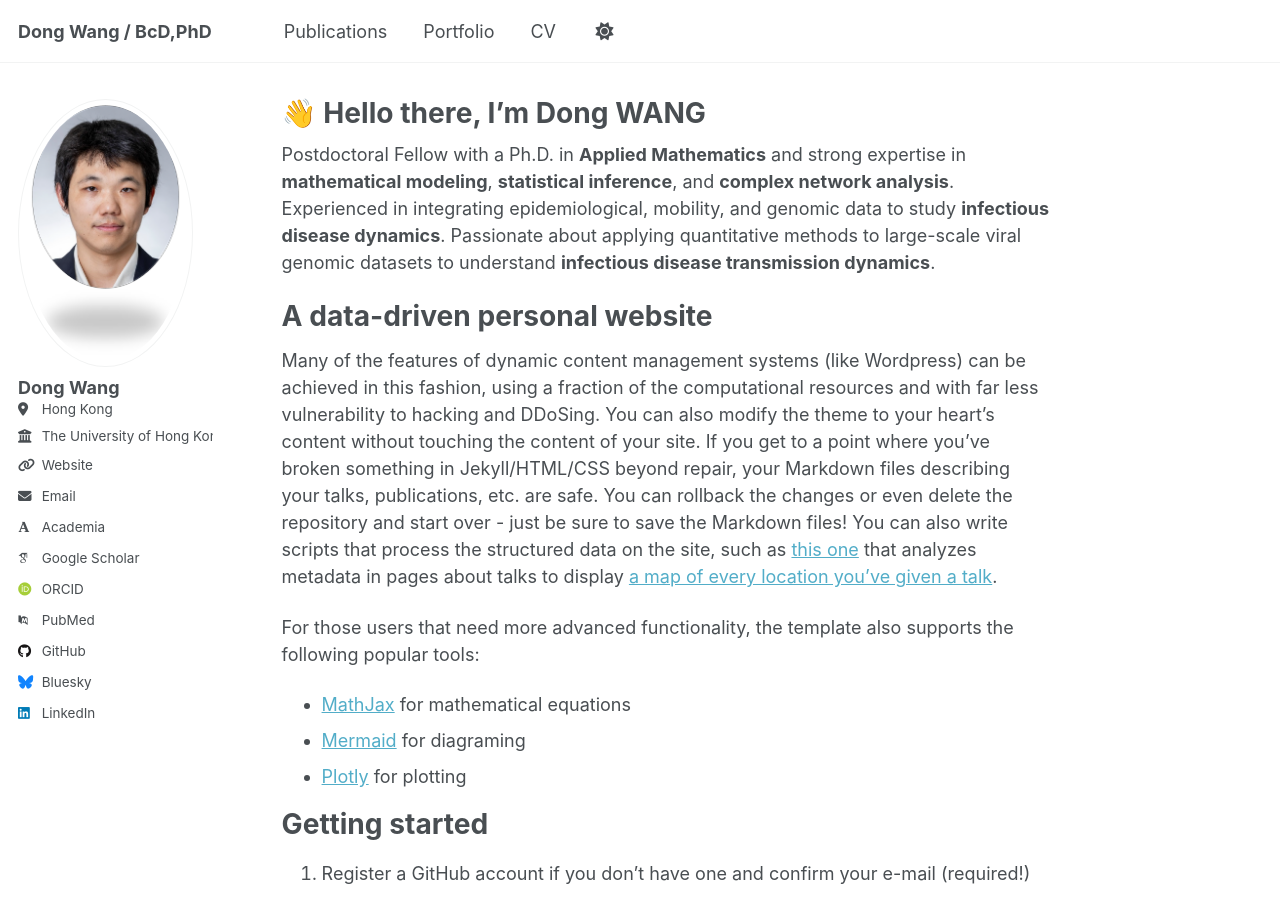
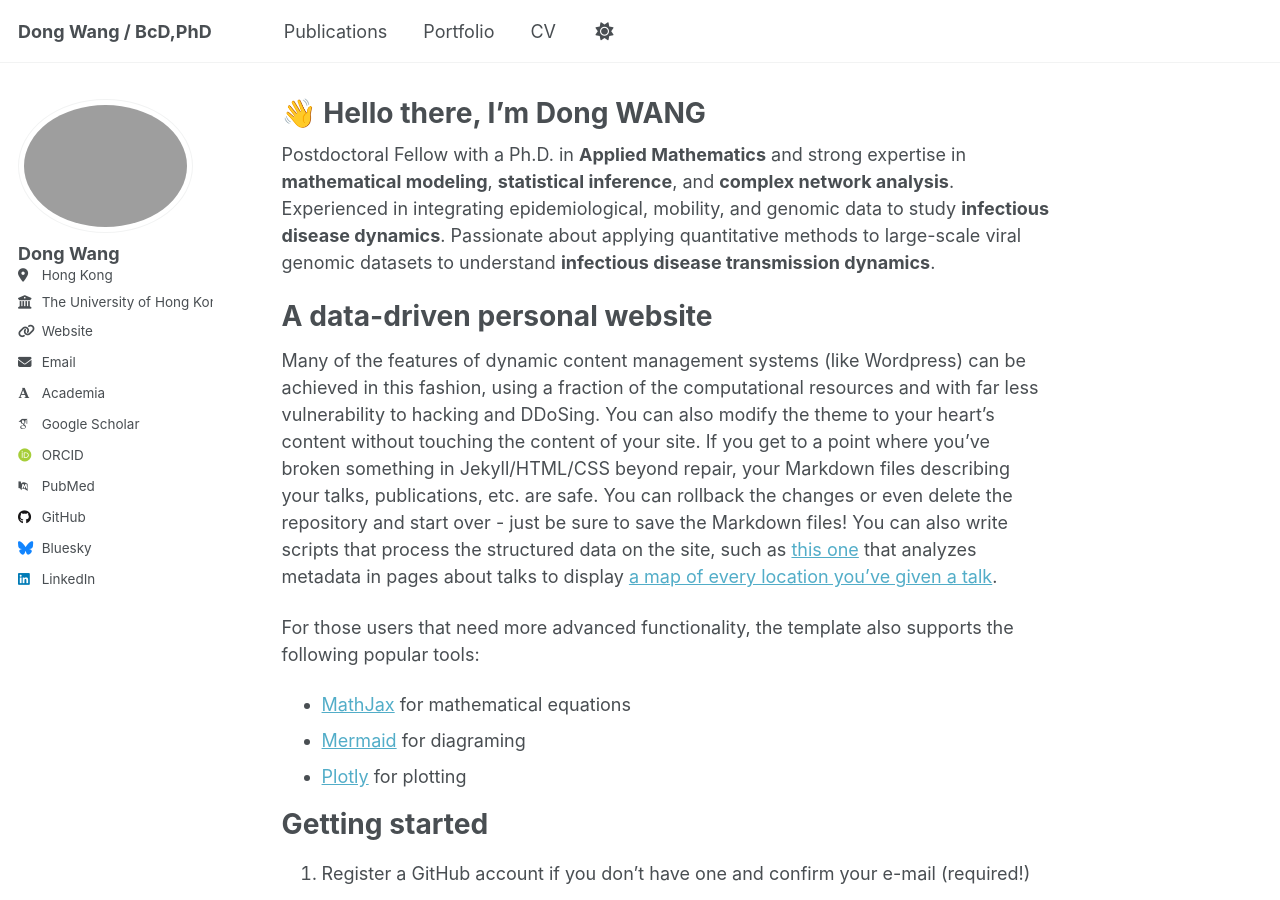
Before and after one commit to WangDongHKU/Dong_WANG.github.io, a Jekyll site: the page built from _pages/about.md, in a window 1280 px wide and 900 px high. Built offline with Jekyll 4.4.1, drawn with Linux system fonts in a browser that asks for light colours; some web fonts are replaced; a script that is not in the unit is left out.

Commit message:
Update _config.yml
Signed-off-by: DONG WANG <92856596+WangDongHKU@users.noreply.github.com>

```diff
--- a/_config.yml
+++ b/_config.yml
@@ -23,7 +23,7 @@ repository               : "https://github.com/WangDongHKU/Dong_WANG.github.io"
 #               Additional customization can be done by editing /_includes/author-profile.html
 author:
   # Biographic information
-  avatar           : "profile.png"
+  avatar           : "5M2_2939.png"
   name             : "Dong Wang"
   pronouns         : # example: "she/her"
   #bio              : "Short biography for the left-hand sidebar"
```
